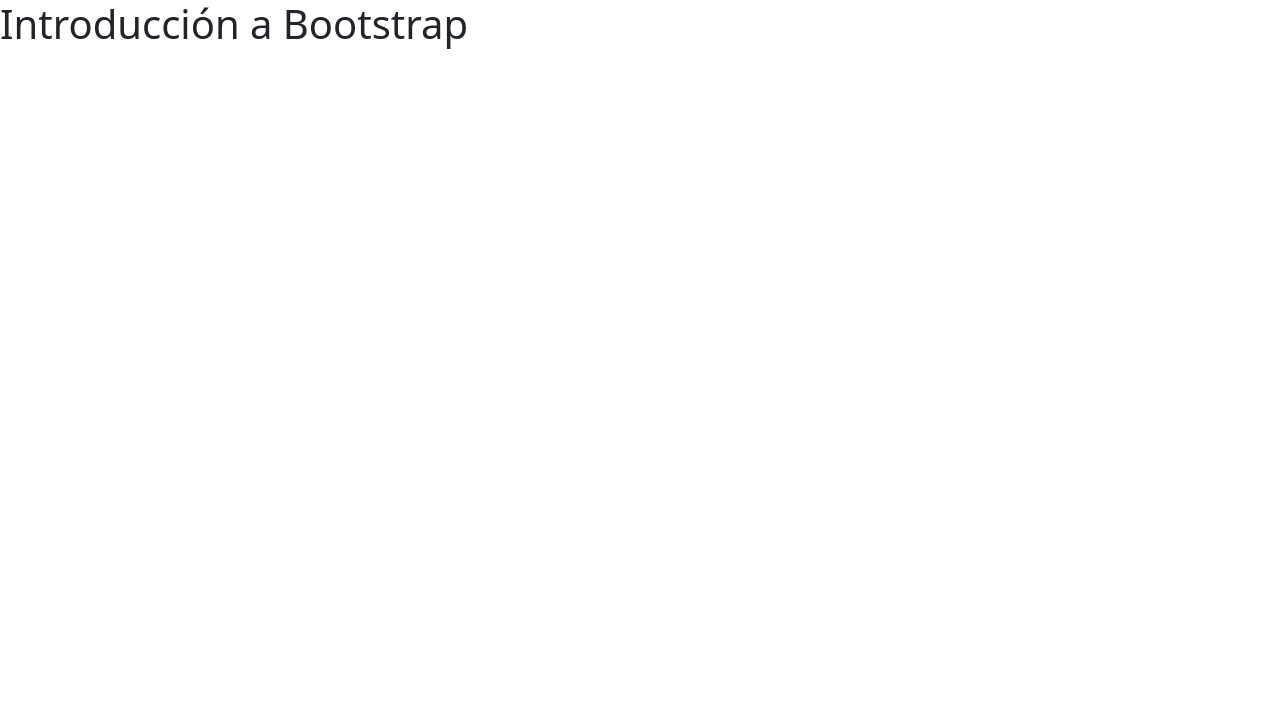
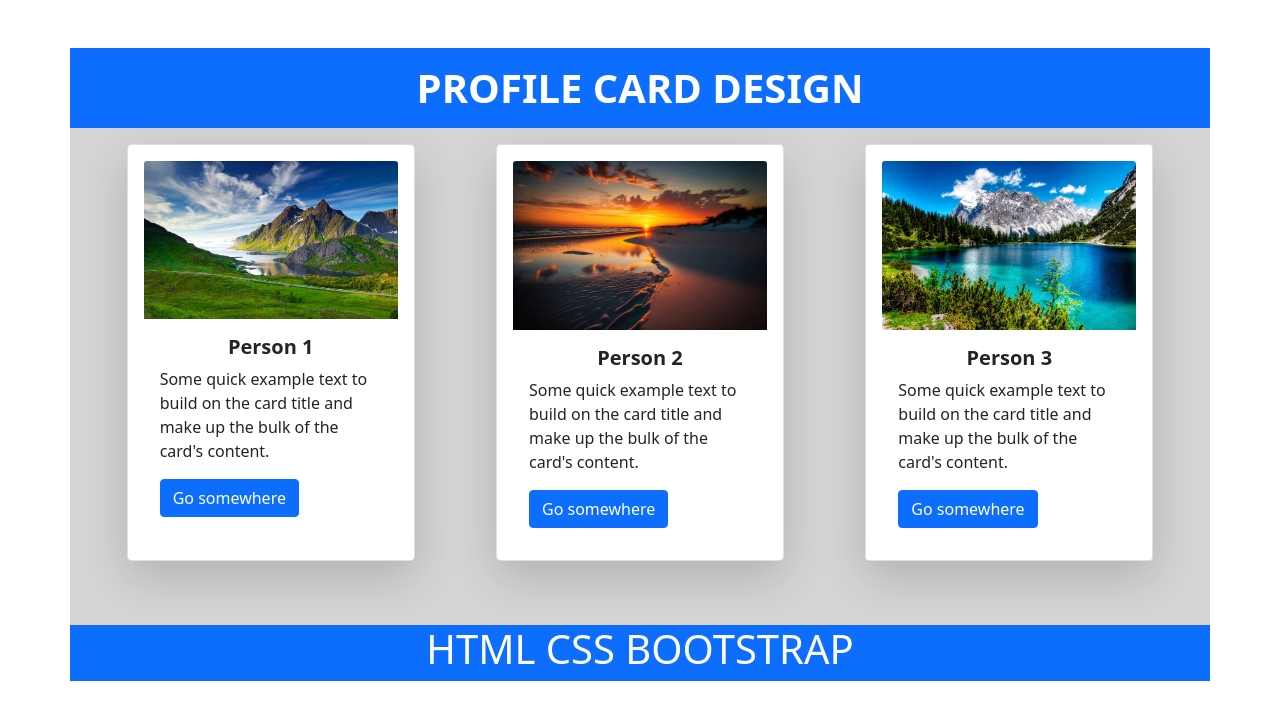
Before and after one commit to LuisAngeles4/intro-bootstrap, a plain HTML site: page index.html in a window 1280 px wide. Drawn offline with nearby package versions, Linux system fonts and the light colour scheme.

Commit message:
Añadiendo cambios

```diff
--- a/index.html
+++ b/index.html
@@ -14,7 +14,65 @@
   </head>
 
   <body>
-    <h1>Introducción a Bootstrap</h1>
+    <header
+      class="container bg-primary text-white d-flex justify-content-center mt-5"
+    >
+      <h1 class="m-3 fw-bold">PROFILE CARD DESIGN</h1>
+    </header>
+
+    <main
+      class="container d-flex flex-row d-flex justify-content-around p-3"
+      style="background-color: #d5d5d5"
+    >
+      <div
+        class="card rounded-3 shadow-lg p-3 mb-5 bg-body-tertiary rounded"
+        style="width: 18rem"
+      >
+        <img src="./assets/img/img-1.jpg" class="card-img-top" alt="..." />
+        <div class="card-body">
+          <h5 class="card-title fw-bold text-center">Person 1</h5>
+          <p class="card-text">
+            Some quick example text to build on the card title and make up the
+            bulk of the card's content.
+          </p>
+          <a href="#" class="btn btn-primary">Go somewhere</a>
+        </div>
+      </div>
+      <div
+        class="card rounded-3 shadow-lg p-3 mb-5 bg-body-tertiary rounded"
+        style="width: 18rem"
+      >
+        <img src="./assets/img/img-2.jpg" class="card-img-top" alt="..." />
+        <div class="card-body">
+          <h5 class="card-title fw-bold text-center">Person 2</h5>
+          <p class="card-text">
+            Some quick example text to build on the card title and make up the
+            bulk of the card's content.
+          </p>
+          <a href="#" class="btn btn-primary">Go somewhere</a>
+        </div>
+      </div>
+      <div
+        class="card rounded-3- shadow-lg p-3 mb-5 bg-body-tertiary rounded"
+        style="width: 18rem"
+      >
+        <img src="./assets/img/img-3.jpg" class="card-img-top" alt="..." />
+        <div class="card-body">
+          <h5 class="card-title fw-bold text-center">Person 3</h5>
+          <p class="card-text">
+            Some quick example text to build on the card title and make up the
+            bulk of the card's content.
+          </p>
+          <a href="#" class="btn btn-primary">Go somewhere</a>
+        </div>
+      </div>
+    </main>
+
+    <footer
+      class="container bg-primary text-white d-flex justify-content-center flex-row"
+    >
+      <h1 class="fw-light">HTML CSS BOOTSTRAP</h1>
+    </footer>
 
     <script
       src="https://cdn.jsdelivr.net/npm/@popperjs/core@2.9.2/dist/umd/popper.min.js"
```
Also changed, not shown: assets/img/img-1.jpg (added), assets/img/img-2.jpg (added), assets/img/img-3.jpg (added).
